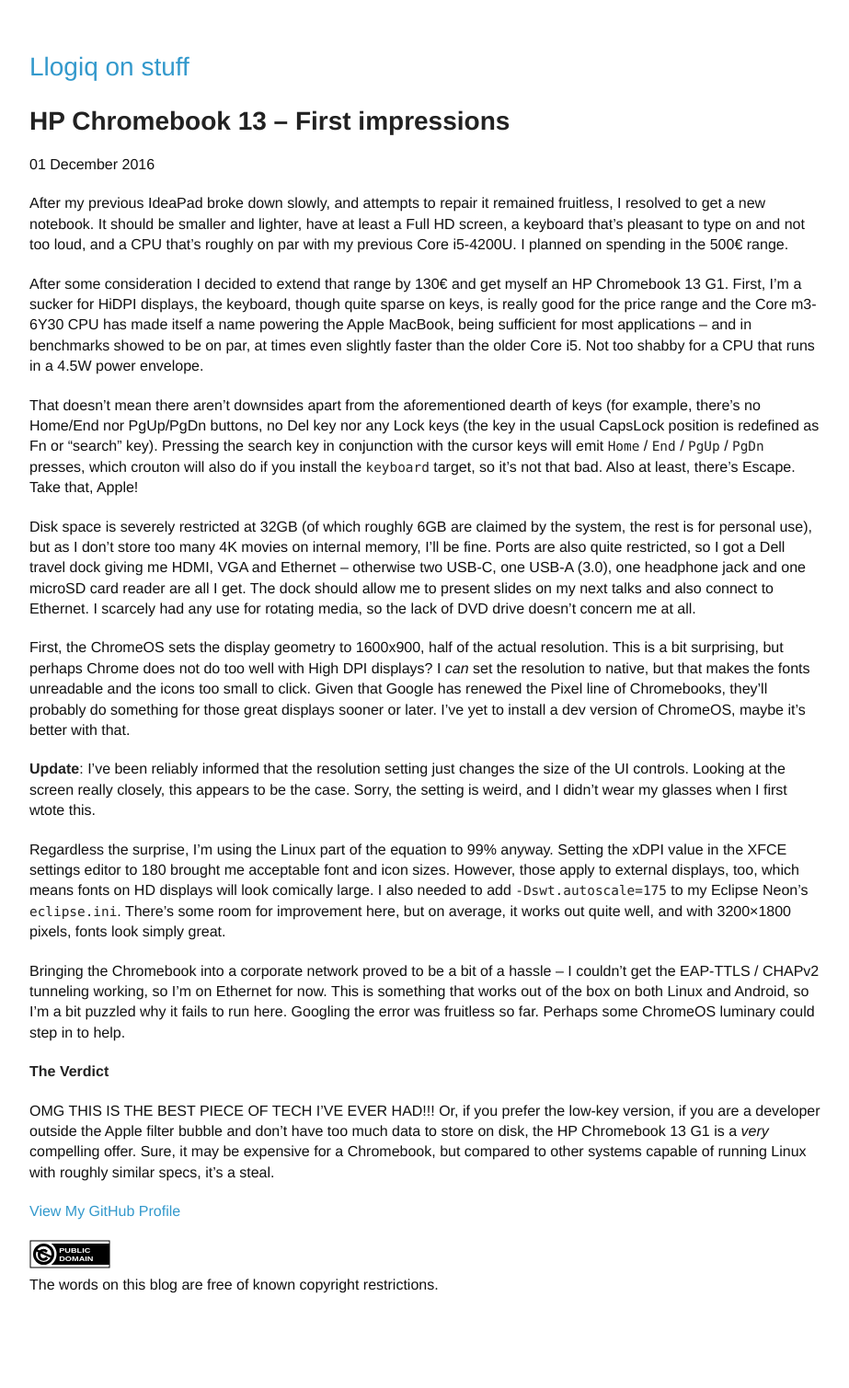
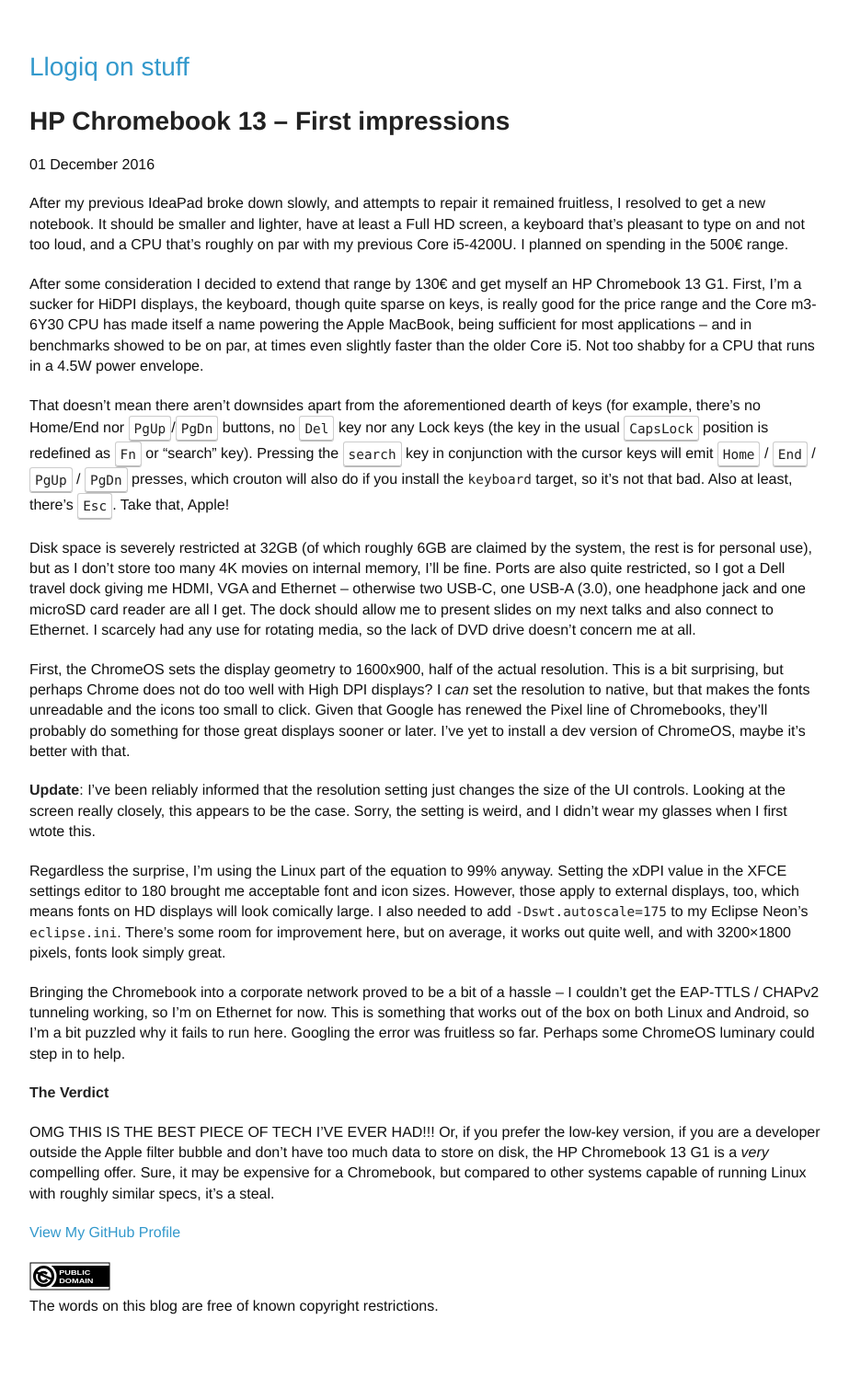
Before and after one commit to llogiq/llogiq.github.io, a Jekyll site: the page built from _posts/2016-12-01-chromebook.md, in a window 1280 px wide. Shown: the whole page at 92% size, without its empty margins (178-1101 px from the left). Built offline with Jekyll 4.4.1, drawn with Linux system fonts in a browser that asks for light colours; before the commit the page ends 1486 px from its top, so only the background shows below that.

Commit message:
added 'keyboard' style improvement

```diff
--- a/_posts/2016-12-01-chromebook.md
+++ b/_posts/2016-12-01-chromebook.md
@@ -13,10 +13,11 @@
 runs in a 4.5W power envelope.
 
 That doesn't mean there aren't downsides apart from the aforementioned dearth of keys (for example, there's no Home/End
-nor PgUp/PgDn buttons, no Del key nor any Lock keys (the key in the usual CapsLock position is redefined as Fn or
-"search" key). Pressing the search key in conjunction with the cursor keys will emit `Home` / `End` / `PgUp` / `PgDn`
+nor <kbd>PgUp</kbd>/<kbd>PgDn</kbd> buttons, no <kbd>Del</kbd> key nor any Lock keys (the key in the usual
+<kbd>CapsLock</kbd> position is redefined as <kbd>Fn</kbd> or "search" key). Pressing the <kbd>search</kbd> key in
+conjunction with the cursor keys will emit <kbd>Home</kbd> / <kbd>End</kbd> / <kbd>PgUp</kbd> / <kbd>PgDn</kbd>
 presses, which crouton will also do if you install the `keyboard` target, so it's not that bad. Also at least, there's
-Escape. Take that, Apple!
+<kbd>Esc</kbd>. Take that, Apple!
 
 Disk space is severely restricted at 32GB (of which roughly 6GB are claimed by the system, the rest is for personal
 use), but as I don't store too many 4K movies on internal memory, I'll be fine. Ports are also quite restricted, so I
--- a/stylesheets/styles.css
+++ b/stylesheets/styles.css
@@ -59,7 +59,7 @@
   font-style:normal;
 }
 
-code, pre {
+code, pre, kbd {
   font-family:Source Code Pro, Monaco, Bitstream Vera Sans Mono, Lucida Console, Terminal, monospace;
   color:#222;
   font-size:90%;
@@ -120,6 +120,16 @@
   margin:0 0 20px;
 }
 
+kbd {
+  display:inline-block;
+  padding:3px 5px;
+  vertical-align:middle;
+  border:solid 1px #ccc;
+  border-bottom-color:#bbb;
+  border-radius:3px;
+  box-shadow:inset 0 -1px 0 #bbb;
+}
+
 @media print, screen and (max-width: 960px) {
 
   div.wrapper {
```
Also changed, not shown: _posts/2016-05-21-fedora.md (+1 -1 lines).
